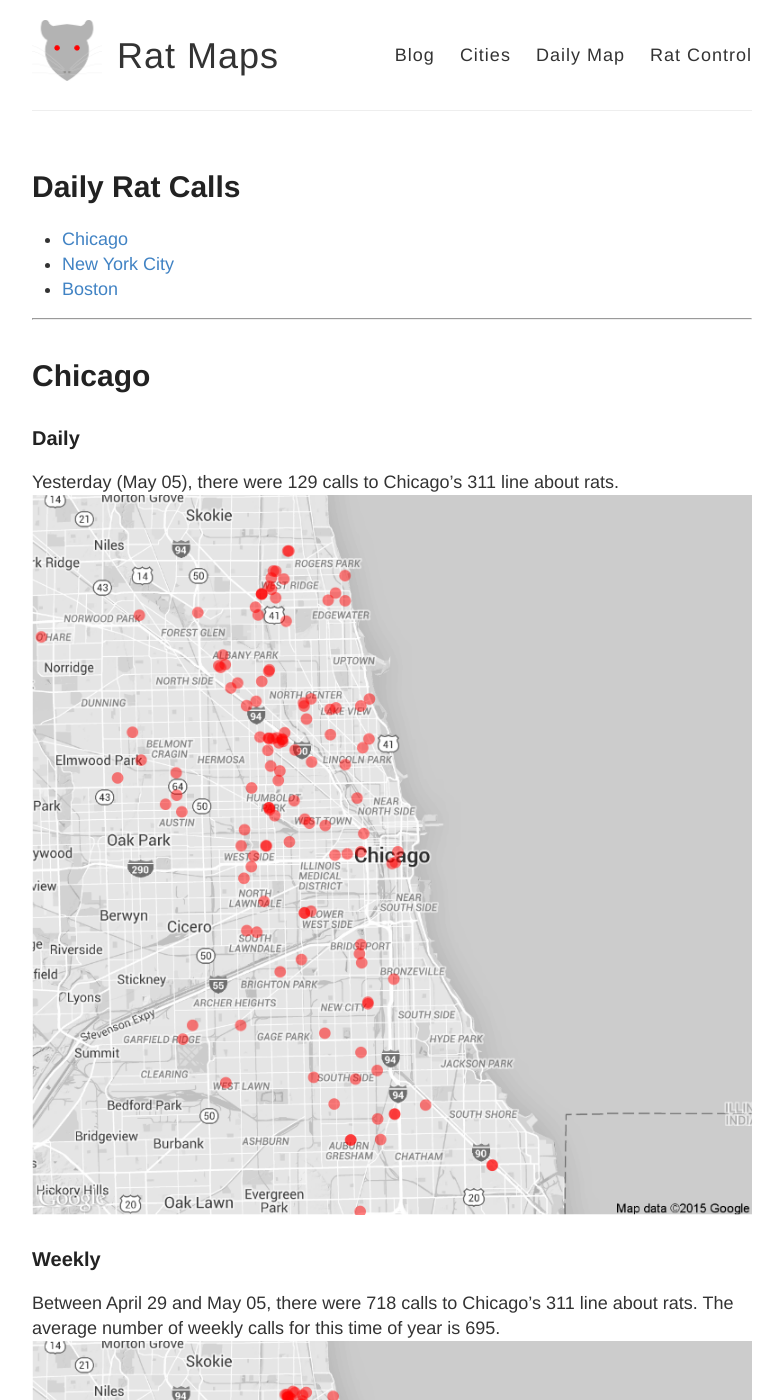
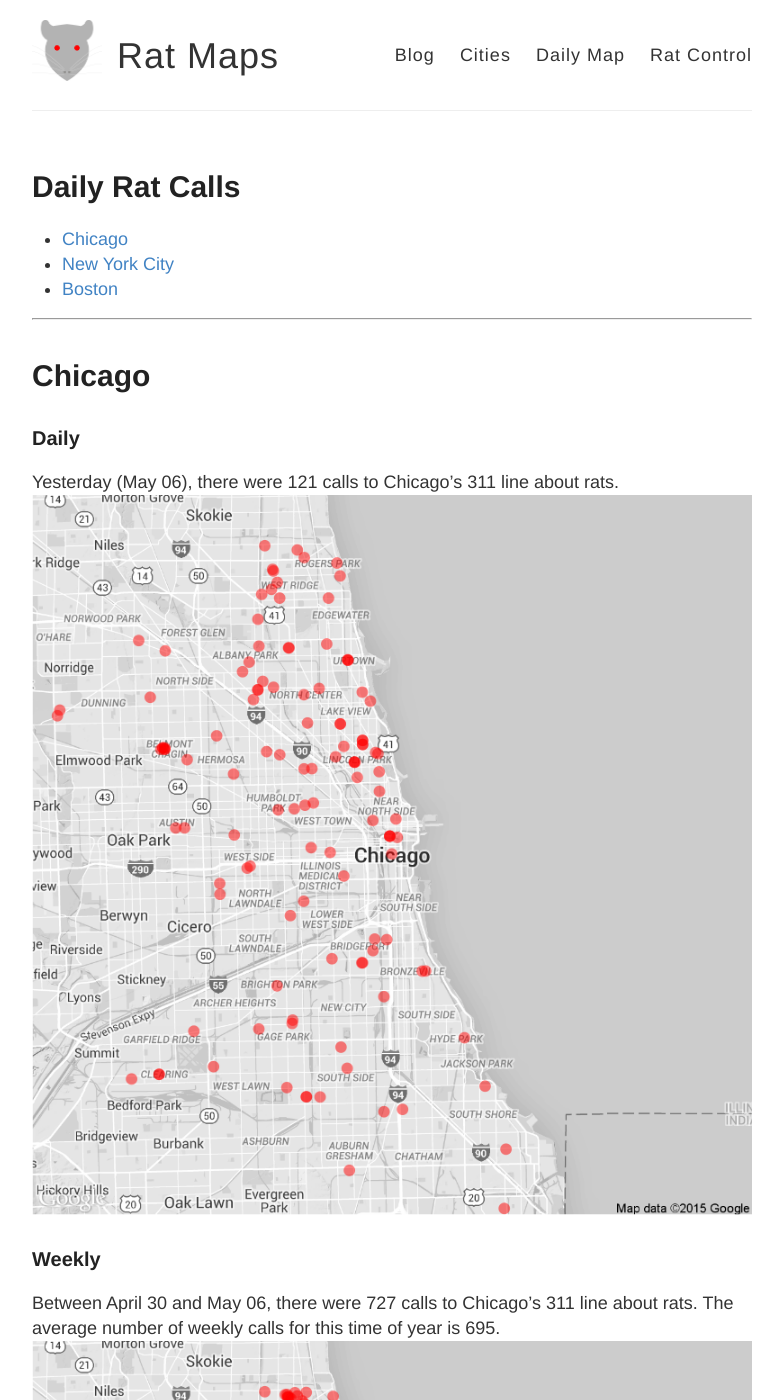
Before and after one commit to DanielHadley/ratmaps, a Jekyll site: the page built from daily.md, in a window 1280 px wide and 1400 px high. Shown: the whole window, without its empty margins (248-1031 px from the left). Built offline with Jekyll 4.4.1, drawn with Linux system fonts in a browser that asks for light colours; comment, search, counter and statistics services are not loaded; some of the changed text lies outside the part shown.

Commit message:
Daily Maps

```diff
--- a/daily.md
+++ b/daily.md
@@ -15,22 +15,22 @@
 
 ### Daily
 
-Yesterday (May 05), there were 129 calls to Chicago's 311 line about rats.
+Yesterday (May 06), there were 121 calls to Chicago's 311 line about rats.
 ![Chicago rat calls to 311 weekly map]({{ site.cityimages }}/daily/Chicago_Rat_Map_Daily.png)
 
 ### Weekly
-Between April 29 and May 05, there were 718 calls to Chicago's 311 line about rats. The average number of weekly calls for this time of year is 695.
+Between April 30 and May 06, there were 727 calls to Chicago's 311 line about rats. The average number of weekly calls for this time of year is 695.
 ![Chicago rat calls to 311 weekly map]({{ site.cityimages }}/daily/Chicago_Rat_Map_Weekly.png)
 ***
 # New York City <a id="nyc"><a>
 
 ### Daily
 
-Yesterday (May 05), there were 0 calls to New York City's 311 line about rats.
+Yesterday (May 06), there were 0 calls to New York City's 311 line about rats.
 ![NYC rat calls to 311 weekly map]({{ site.cityimages }}/daily/NYC_Rat_Map_Daily.png)
 
 ### Weekly
-Between April 29 and May 05, there were 0 calls to New York City's 311 line about rats. The average number of weekly calls for this time of year is 250.
+Between April 30 and May 06, there were 0 calls to New York City's 311 line about rats. The average number of weekly calls for this time of year is 250.
 ![NYC rat calls to 311 weekly map]({{ site.cityimages }}/daily/NYC_Rat_Map_Weekly.png)
 
 Each red dot represents one call about a rat seen in that location. The dots are transparent, so multiple calls from one location will be seen as a solid dot. The usual caveats apply: more calls do not necessarily mean that there are more rats in that location than other parts of the city. A cluster of dots could indicate that one resident is unusually vocal about rodents in his or her neighborhood. Also, more densely populated neighborhoods tend to make more calls to 311.
```
Also changed, not shown: images/pages/daily/Chicago_Rat_Map_Daily.png, images/pages/daily/Chicago_Rat_Map_Weekly.png, images/pages/daily/NYC_Rat_Map_Daily.png, images/pages/daily/NYC_Rat_Map_Weekly.png.
